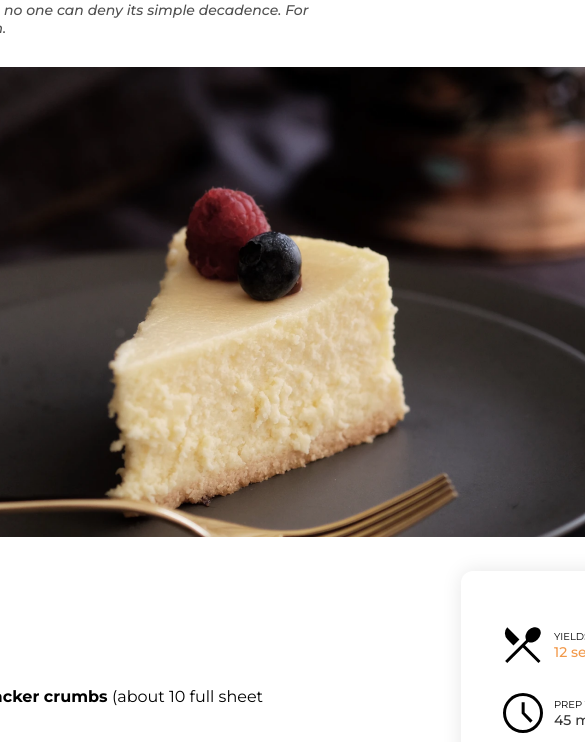
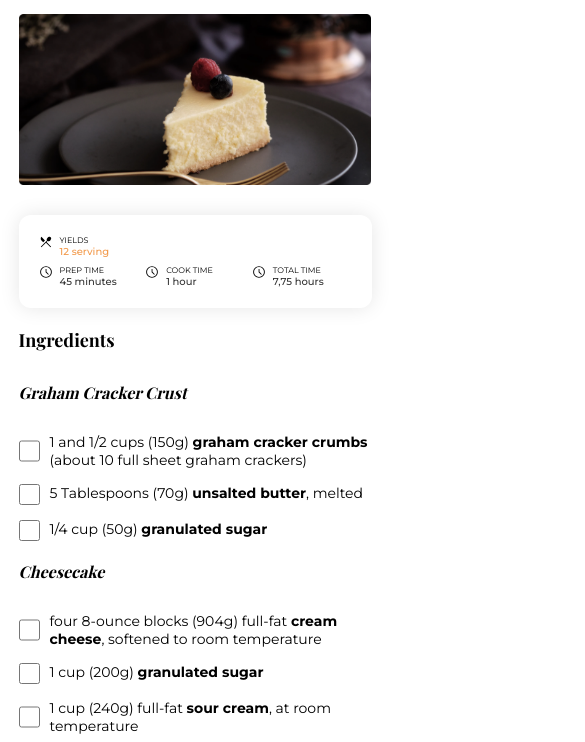
Before and after one commit to Sanavi01/recipe-blog, a plain HTML site: page index.html in a window 390 px wide. Shown: the part 143-885 px from the top of the page, 585 px wide, since content can reach past the window. Drawn offline with nearby package versions, Linux system fonts and the light colour scheme; a web font is replaced by a local one.

Commit message:
Add responsive design for mobile
Add a screenshot of the project

```diff
--- a/index.html
+++ b/index.html
@@ -1,5 +1,6 @@
 <!DOCTYPE html>
 <html lang="en">
+
 <head>
     <meta charset="UTF-8">
     <meta http-equiv="X-UA-Compatible" content="IE=edge">
@@ -7,6 +8,7 @@
     <link rel="stylesheet" href="style.css">
     <title>Recipe blog</title>
 </head>
+
 <body>
     <header>
         <h1>
@@ -15,7 +17,8 @@
         <div class="header-description">
             <img src="images/6dots.svg" alt="dots">
             <p>
-                Look no further for a creamy and ultra smooth classic cheesecake recipe! Paired with a buttery graham cracker crust, no one can deny its simple decadence. For the best results, bake in a water bath.
+                Look no further for a creamy and ultra smooth classic cheesecake recipe! Paired with a buttery graham
+                cracker crust, no one can deny its simple decadence. For the best results, bake in a water bath.
             </p>
         </div>
     </header>
@@ -29,10 +32,11 @@
                 <div class="info-division">
                     <img src="images/restaurant_menu_FILL0_wght400_GRAD0_opsz48.svg" alt="">
                     <div class="info-text">
-                        <p class="info-title" >YIELDS</p>
+                        <p class="info-title">YIELDS</p>
                         <p class="info-description" style="color: #F2994A">12 serving</p>
                     </div>
                 </div>
+                <div class="info-division-mobile">
                     <div class="info-division">
                         <img src="images/schedule_FILL0_wght400_GRAD0_opsz48.svg" alt="">
                         <div class="info-text">
@@ -52,6 +56,7 @@
                         <div class="info-text">
                             <p class="info-title">TOTAL TIME</p>
                             <p class="info-description">7,75 hours</p>
+                        </div>
                     </div>
                 </div>
             </div>
@@ -129,7 +134,8 @@
                 <li>
                     <input type="checkbox" class="checkbox">
                     <p>
-                        topping suggestions: <i>salted caramel, lemon curd, strawberry topping, chocolate ganache, red wine chocolate ganache, fresh fruit, whipped cream, or raspberry sauce</i> (recipe in notes)
+                        topping suggestions: <i>salted caramel, lemon curd, strawberry topping, chocolate ganache, red
+                            wine chocolate ganache, fresh fruit, whipped cream, or raspberry sauce</i> (recipe in notes)
                     </p>
 
                 </li>
@@ -156,7 +162,13 @@
                 </div>
                 <div class="instruction-description">
                     <p>
-                        <b>Make the crust:</b> Using a food processor, pulse the graham crackers into crumbs. Pour into a medium bowl and stir in sugar and melted butter until combined. (You can also pulse it all together in the food processor.) Mixture will be sandy. Press firmly into the bottom and slightly up the sides of a 9-inch or 10-inch springform pan. No need to grease the pan first. I use the bottom of a measuring cup to pack the crust down tightly. Pre-bake for 8 minutes. Remove from the oven and place the hot pan on a large piece of aluminum foil. The foil will wrap around the pan for the water bath in step 4. Allow crust to slightly cool as you prepare the filling.
+                        <b>Make the crust:</b> Using a food processor, pulse the graham crackers into crumbs. Pour into
+                        a medium bowl and stir in sugar and melted butter until combined. (You can also pulse it all
+                        together in the food processor.) Mixture will be sandy. Press firmly into the bottom and
+                        slightly up the sides of a 9-inch or 10-inch springform pan. No need to grease the pan first. I
+                        use the bottom of a measuring cup to pack the crust down tightly. Pre-bake for 8 minutes. Remove
+                        from the oven and place the hot pan on a large piece of aluminum foil. The foil will wrap around
+                        the pan for the water bath in step 4. Allow crust to slightly cool as you prepare the filling.
                     </p>
                 </div>
             </div>
@@ -166,7 +178,13 @@
                 </div>
                 <div class="instruction-description">
                     <p>
-                        <b>Make the filling:</b> Using a handheld or stand mixer fitted with a paddle attachment, beat the cream cheese and granulated sugar together on medium-high speed in a large bowl until the mixture is smooth and creamy, about 2 minutes. Add the sour cream, vanilla extract, and lemon juice then beat until fully combined. On medium speed, add the eggs one at a time, beating after each addition until just blended. After the final egg is incorporated into the batter, stop mixing. To help prevent the cheesecake from deflating and cracking as it cools, avoid over-mixing the batter as best you can.
+                        <b>Make the filling:</b> Using a handheld or stand mixer fitted with a paddle attachment, beat
+                        the cream cheese and granulated sugar together on medium-high speed in a large bowl until the
+                        mixture is smooth and creamy, about 2 minutes. Add the sour cream, vanilla extract, and lemon
+                        juice then beat until fully combined. On medium speed, add the eggs one at a time, beating after
+                        each addition until just blended. After the final egg is incorporated into the batter, stop
+                        mixing. To help prevent the cheesecake from deflating and cracking as it cools, avoid
+                        over-mixing the batter as best you can.
                     </p>
                 </div>
             </div>
@@ -176,7 +194,13 @@
                 </div>
                 <div class="instruction-description">
                     <p>
-                        <b>Prepare the simple water bath (see note)</b> Boil a pot of water. You need 1 inch of water in your roasting pan for the water bath, so make sure you boil enough. I use an entire kettle of hot water. As the water is heating up, wrap the aluminum foil around the springform pan. Pour the cheesecake batter on top of the crust. Use a rubber spatula or spoon to smooth it into an even layer. Place the pan inside of a large roasting pan. Carefully pour the hot water inside of the pan and place in the oven. (Or you can place the roasting pan in the oven first, then pour the hot water in. Whichever is easier for you.)
+                        <b>Prepare the simple water bath (see note)</b> Boil a pot of water. You need 1 inch of water in
+                        your roasting pan for the water bath, so make sure you boil enough. I use an entire kettle of
+                        hot water. As the water is heating up, wrap the aluminum foil around the springform pan. Pour
+                        the cheesecake batter on top of the crust. Use a rubber spatula or spoon to smooth it into an
+                        even layer. Place the pan inside of a large roasting pan. Carefully pour the hot water inside of
+                        the pan and place in the oven. (Or you can place the roasting pan in the oven first, then pour
+                        the hot water in. Whichever is easier for you.)
                     </p>
                 </div>
             </div>
@@ -186,7 +210,11 @@
                 </div>
                 <div class="instruction-description">
                     <p>
-                        Bake cheesecake for 55-70 minutes or until the center is almost set. When it’s done, the center of the cheesecake will slightly wobble if you gently shake the pan. Turn the oven off and open the oven door slightly. Let the cheesecake sit in the oven in the water bath as it cools down for 1 hour. Remove from the oven and water bath, then cool cheesecake completely at room temperature. Then refrigerate the cheesecake for at least 4 hours or overnight.
+                        Bake cheesecake for 55-70 minutes or until the center is almost set. When it’s done, the center
+                        of the cheesecake will slightly wobble if you gently shake the pan. Turn the oven off and open
+                        the oven door slightly. Let the cheesecake sit in the oven in the water bath as it cools down
+                        for 1 hour. Remove from the oven and water bath, then cool cheesecake completely at room
+                        temperature. Then refrigerate the cheesecake for at least 4 hours or overnight.
                     </p>
                 </div>
             </div>
@@ -196,7 +224,9 @@
                 </div>
                 <div class="instruction-description">
                     <p>
-                        Use a knife to loosen the chilled cheesecake from the rim of the springform pan, then remove the rim. Using a clean sharp knife, cut into slices for serving. For neat slices, wipe the knife clean and dip into warm water between each slice.
+                        Use a knife to loosen the chilled cheesecake from the rim of the springform pan, then remove the
+                        rim. Using a clean sharp knife, cut into slices for serving. For neat slices, wipe the knife
+                        clean and dip into warm water between each slice.
                     </p>
                 </div>
             </div>
@@ -206,11 +236,13 @@
                 </div>
                 <div class="instruction-description">
                     <p>
-                        Serve cheesecake with desired toppings. Cover and store leftover cheesecake in the refrigerator for up to 5 days.
+                        Serve cheesecake with desired toppings. Cover and store leftover cheesecake in the refrigerator
+                        for up to 5 days.
                     </p>
                 </div>
             </div>
         </section>
     </main>
 </body>
+
 </html>
--- a/style.css
+++ b/style.css
@@ -13,7 +13,7 @@ html{
 
 body{
     width: 1440px;
-    padding: 52px 238px;
+    padding: 52px clamp(11px, 30%, 238px);
     background-color: #ffffff;
 }
 
@@ -21,7 +21,7 @@ body{
 
 header h1{
     font-family: 'Playfair Display', serif ;
-    font-size: 48px;
+    font-size: clamp(24px, 5vh, 48px);
     color: #000000;
     margin-bottom: 10px;
 }
@@ -38,20 +38,21 @@ header h1{
 
 header p {
     font-family: 'Montserrat', sans-serif;
-    font-size: 14px;
+    font-size: clamp(12px, 5vh, 14px);
     color: #4F4F4F;
     font-style: italic;
-    width: 592px;
+    width: clamp(320px, 70%, 592px);
 }
 
 /* --- PRINCIPAL IMAGE --- */
 
 .image-dessert{
     margin-bottom: 30px;
+    width: 969px;
 }
 
 .image-dessert img{
-    width: 969px;
+    width: 100%;
 }
 
 /* --- MAIN ---*/
@@ -82,8 +83,8 @@ main{
     display: flex;
     flex-direction: column;
     justify-content: center;
+    gap: 7px;
     align-items: center;
-    gap: 20px;
     padding: 50px 0px;
     box-shadow: 0px 0px 20px rgba(0, 0, 0, 0.1);
     border-radius: 12px;
@@ -91,6 +92,13 @@ main{
 
 .info-division{
     display: flex;
+    gap: 7px;
+    width: 140px;
+}
+
+.info-division-mobile{
+    display: flex;
+    flex-direction: column;
     gap: 7px;
     width: 140px;
 }
@@ -114,6 +122,7 @@ main{
     font-weight: 500;
     color: #333333;
 }
+
 
 /* --- INGREDIENTS SECTION --- */
 
@@ -175,3 +184,90 @@ main{
     font-weight: 400;
     font-size: 16px;
 }
+
+@media (max-width: 450px){
+    body{
+        padding: 10px 11px;
+        width: 375px;
+    }
+
+    header h1{
+        font-size: 24px;
+    }
+
+    .header-description p {
+        font-size: 12px;
+        width: 320px;
+    }
+
+    .image-dessert{
+        display: flex;
+        justify-content: center;
+        align-items: center;
+        width: 352px;
+    }
+
+    main{
+        position: static;
+    }
+
+    .subtitle{
+        font-size: 18px;
+    }
+
+    .info-baking{
+        position: static;
+        width: 100%;
+        height: auto;
+    }
+
+    .info-baking-box{
+        display: flex;
+        flex-direction: column;
+        padding: 20px;
+    }
+
+    .info-division{
+        align-self: flex-start;
+    }
+
+    .info-division-mobile{
+        display: flex;
+        flex-direction: row;
+        width: 100%;
+    }
+
+    .info-division img{
+        width: 14px;
+        height: 14px;
+    }
+
+    .info-title{
+        font-size: 8px;
+    }
+
+    .info-description{
+        font-size: 10px;
+    }
+
+    .subtitle-2{
+        font-size: 16px;
+    }
+
+
+/* --- INFO INGREDIENTS SECTION MOBILE --- */
+
+    .ingredients-list {
+        width: auto;
+    }
+
+    .ingredients-list li {
+        font-size: 14px;
+    }
+
+/* --- INSTRUCIONS SECTION MOBILE --- */
+
+    .instruction-part{
+        width: auto;
+    }
+}
```
Also changed, not shown: images/Screenshot_2023-01-13_13-46-29.png (added). Lines whose indentation alone changed are shown as unchanged.
